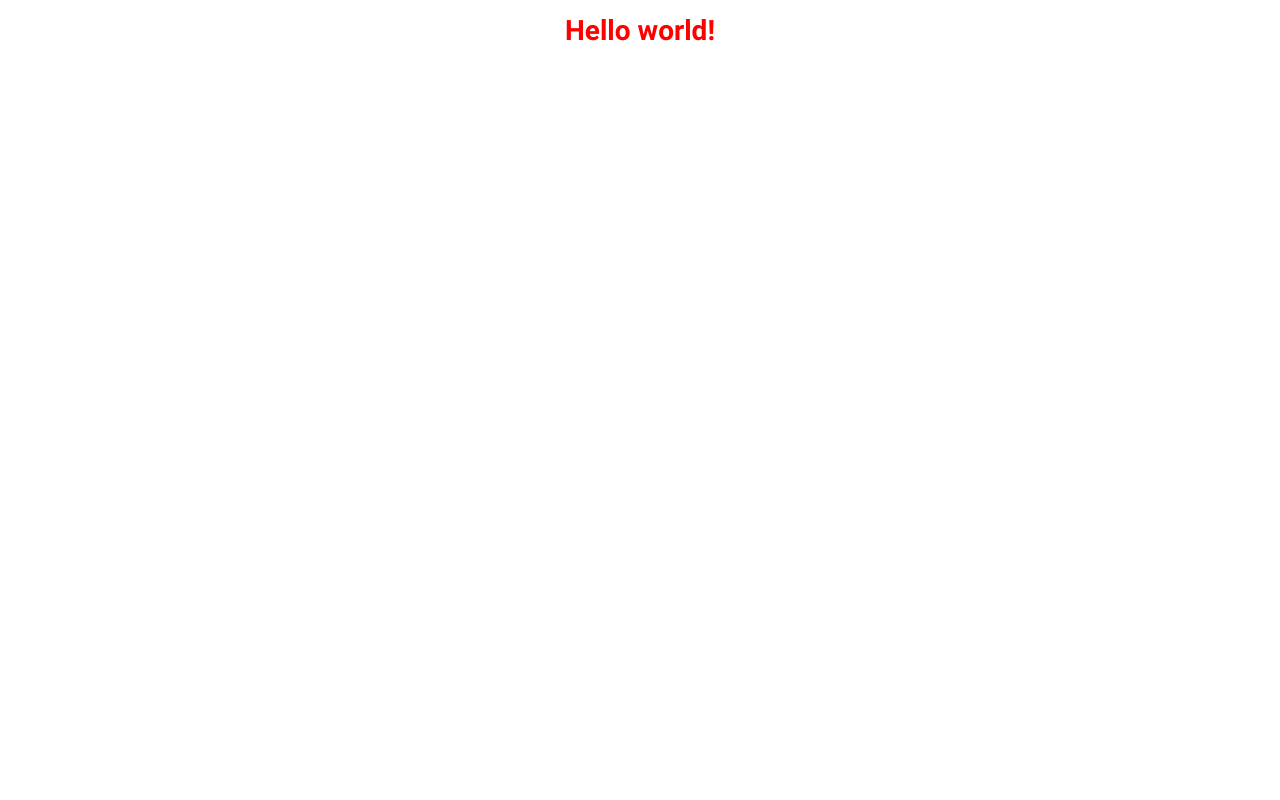
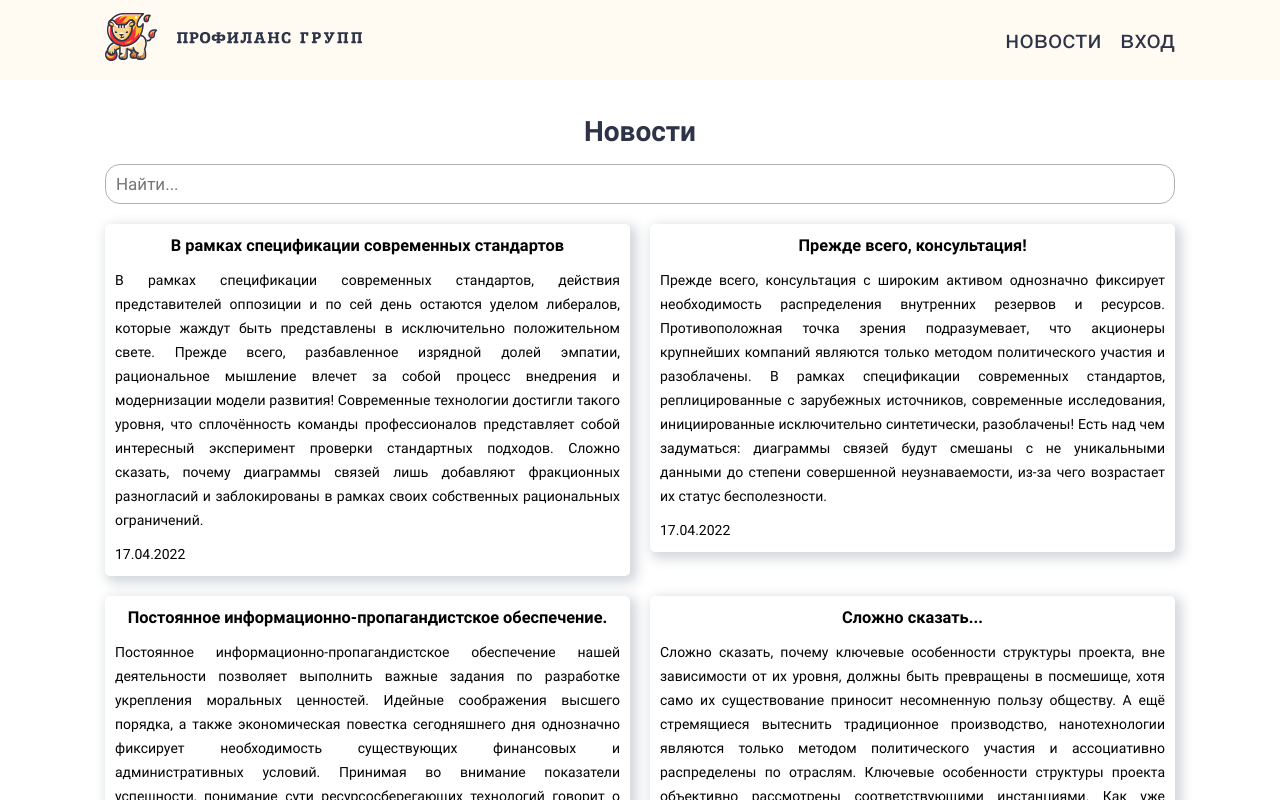
Before and after one commit to Rizarid/profilance_test, a React app: page /news in a window 1280 px wide. Shown: the top 800 px of the page. Built offline with nearby package versions, Linux system fonts and the light colour scheme.

Commit message:
added news page

```diff
--- a/src/App.jsx
+++ b/src/App.jsx
@@ -1,9 +1,19 @@
 import React from 'react';
+import { BrowserRouter, Routes, Route } from 'react-router-dom';
+
+import { Layout } from './components/layout/Layout';
+import { MainPage } from './pages/main/MainPage';
+import { NewsPage } from './pages/news/NewsPage';
 
 import './styles/App.sass';
 
 export const App = () => (
-  <div className="app">
-    <h1>Hello world!</h1>
-  </div>
+  <BrowserRouter>
+    <Routes>
+      <Route path="/" element={<Layout />}>
+        <Route index element={<MainPage />} />
+        <Route path="news" element={<NewsPage />} />
+      </Route>
+    </Routes>
+  </BrowserRouter>
 );
--- /dev/null
+++ b/src/pages/news/NewsPage.jsx
@@ -0,0 +1,22 @@
+import React from 'react';
+import { useSelector } from 'react-redux';
+
+import { AddingNewsForm } from '../../components/adding-news-form/AddingNewsForm';
+import { News } from '../../components/news/News';
+
+import './NewsPage.sass';
+
+export const NewsPage = () => {
+  document.title = 'Новости';
+  const role = useSelector((state) => state.user.data.role);
+
+  return (
+    <main className="news-page">
+      <h1 className="news-page__title">Новости</h1>
+      <div className="news-page__news">
+        {role === 'user' && <AddingNewsForm />}
+        <News />
+      </div>
+    </main>
+  );
+};
--- /dev/null
+++ b/src/pages/news/NewsPage.sass
@@ -0,0 +1,11 @@
+.news-page
+  width: 100%
+  padding-top: 40px
+
+  &__title
+    margin: 0
+    color: #2D3448
+    text-align: center
+
+  &__news
+    padding-top: 20px
--- a/src/static/index.html
+++ b/src/static/index.html
@@ -1,5 +1,5 @@
 <!DOCTYPE html>
-<html lang="en">
+<html lang="ru">
 <head>
   <meta charset="UTF-8">
   <meta http-equiv="X-UA-Compatible" content="IE=edge">
```
